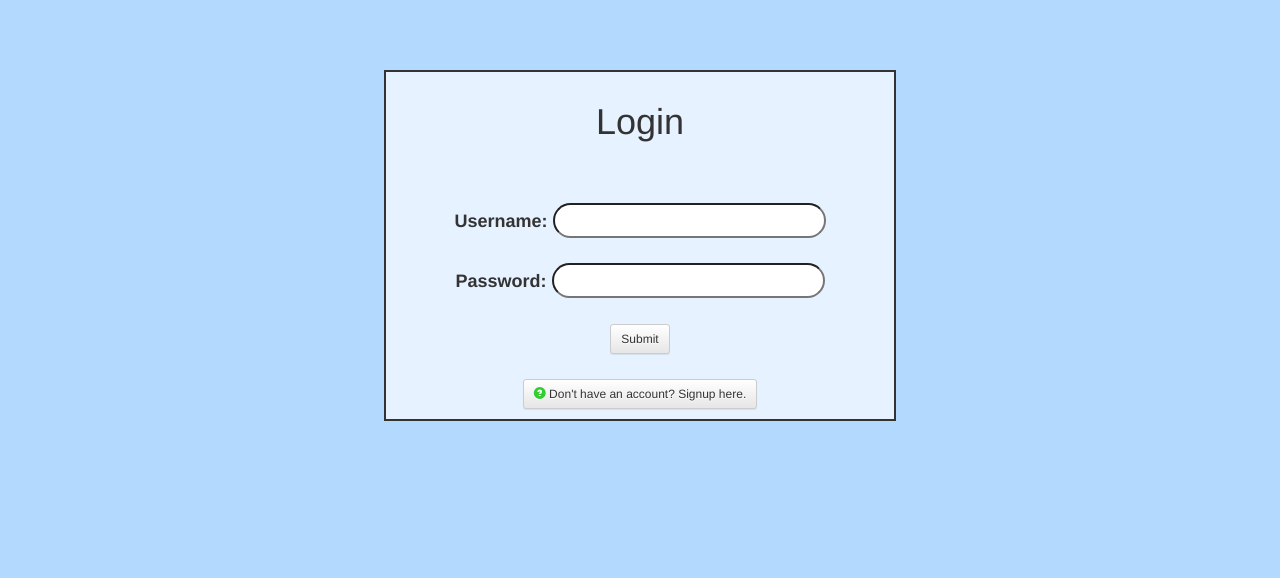
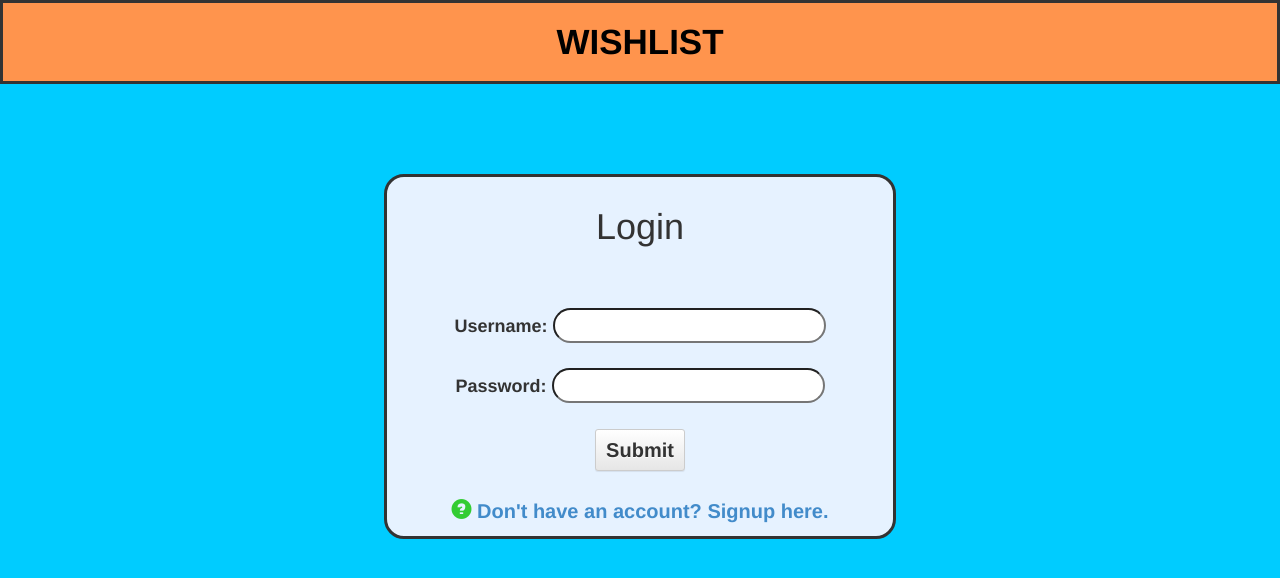
Before and after one commit to RaphaellaCol/info3180-project3, a Flask app: page /api/user/login/ in a window 1280 px wide. Shown: the top 578 px of the page. Run offline with Flask 2, Linux system fonts and the light colour scheme; style sheets or scripts are compiled from the project's sources; some libraries are stand-ins or nearby versions.

Commit message:
edit files

```diff
--- a/app/templates/login.html
+++ b/app/templates/login.html
@@ -8,11 +8,12 @@
 {% block main %}
 <style>
 body{
-    background-color:#b3d9ff;
+    background-color:  #00ccff;
 }
 
  #content{
-     border: solid 2px;
+         border-radius: 20px;
+         border:solid;
          width: 40%;
          margin-left: 30%;
          background-color:  #e6f2ff;
@@ -22,7 +23,7 @@ body{
          text-align: center;
          height:70%;
          position:relative;
-         margin-top: 70px;
+         margin-top: 90px;
  }
 
   input{
@@ -33,9 +34,45 @@ body{
  span{
      color:#33cc33;
  }
+
+ ul {
+    list-style-type: none;
+    margin: 0;
+    padding: 0;
+    overflow: hidden;
+    background-color: #ff944d;
+    border:solid 3px ;
+}
+
+li  {
+    display: block;
+    color: #000000;
+    text-align: center;
+    padding: 14px 16px;
+    text-decoration: none;
+    font-size:35px;
+    font-weight:bold;
+}
+
+.but{
+    font-weight:bold;
+    font-size:20px;
+}
+
+#sub{
+    font-weight:bold;
+    font-size:20px;
+}
+
+</style>
+
+<ul>
+  <li>WISHLIST</li>
+</ul>
 </style>
 
 <div id = 'content'>
+
     <h1>Login</h1>
     <br><br>
     <form method="post" enctype="multipart/form-data" class="add-entry">
@@ -47,10 +84,11 @@ body{
     <br><br>
     </div>
 
-<a href="/api/wishlist/" button type="button" class="btn btn-default btn-sm">Submit</button></a>
+<a id="sub" href="/api/wishlist/" button type="button" class="btn btn-default btn-sm">Submit</button></a>
 
 <br><br>
-    <a href="/api/user/register/" button type="button" class="btn btn-default btn-sm">
+
+    <a class ="but" href="/api/user/register/" button type="button" class="btn btn-default btn-sm">
     <span class="glyphicon glyphicon-question-sign"></span>
     Don't have an account? Signup here.</button></a>
 
```
Also changed, not shown: app/image_getter.py (deleted, +0 -28 lines), app/templates/about.html (deleted, +0 -9 lines), app/templates/add.html (+13 -6 lines), app/templates/register.html (+26 -2 lines).
